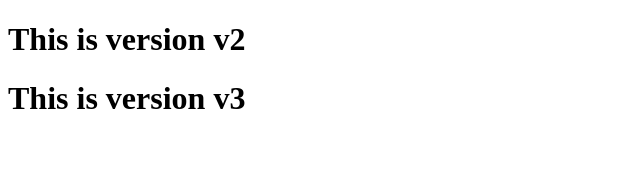
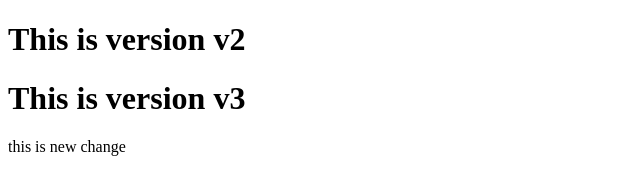
Before and after one commit to naikvenkat/new-repo, a plain HTML site: page index.html in a window 1280 px wide. Shown: the whole page, without its empty margins (0-640 px from the left). Drawn offline with Linux system fonts and the light colour scheme.

Commit message:
Update index.html

```diff
--- a/index.html
+++ b/index.html
@@ -8,5 +8,8 @@
 <body>
     <h1>This is version  v2</h1>
     <h1>This is version v3</h1>
+    this is new change
+
+
 </body>
 </html>
```
